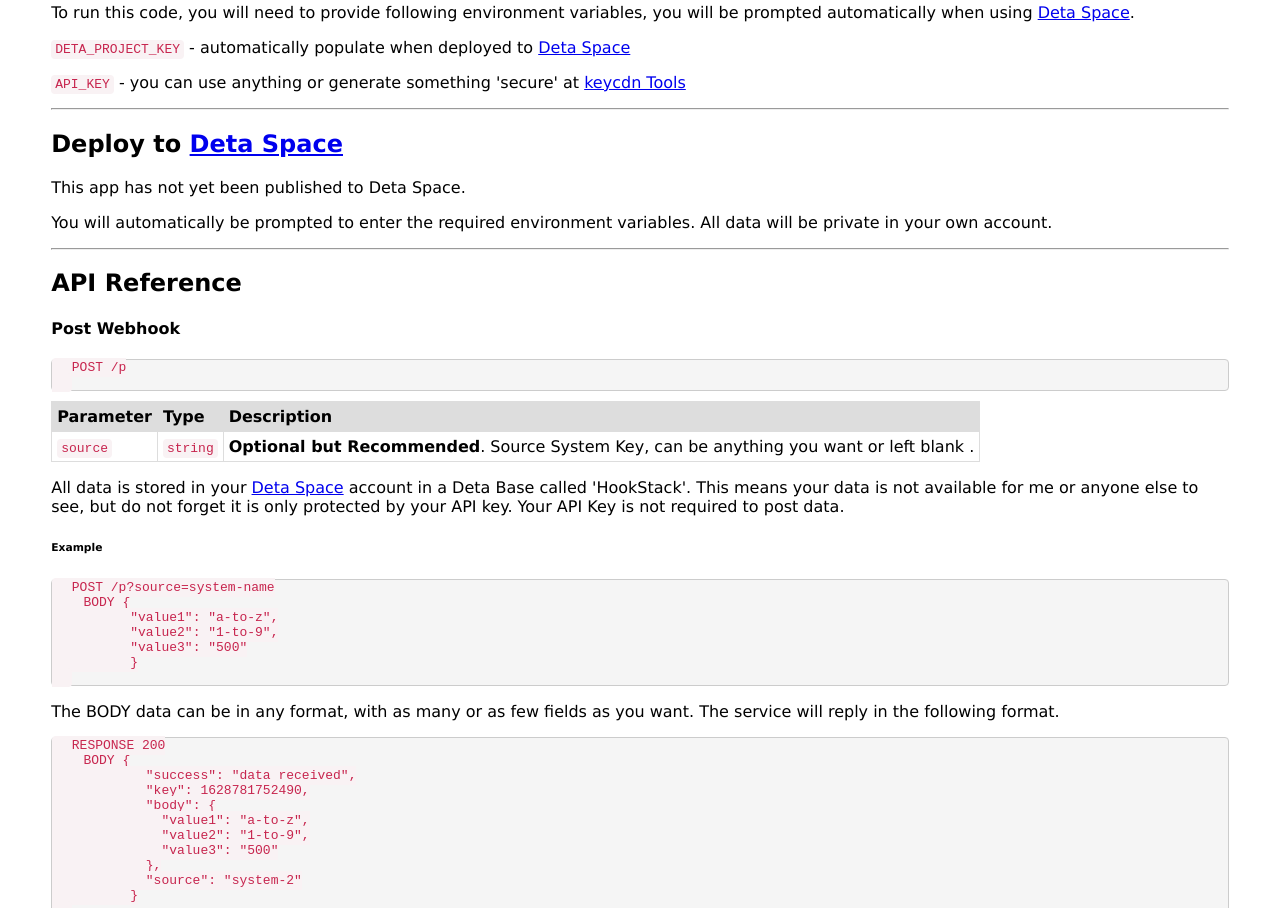
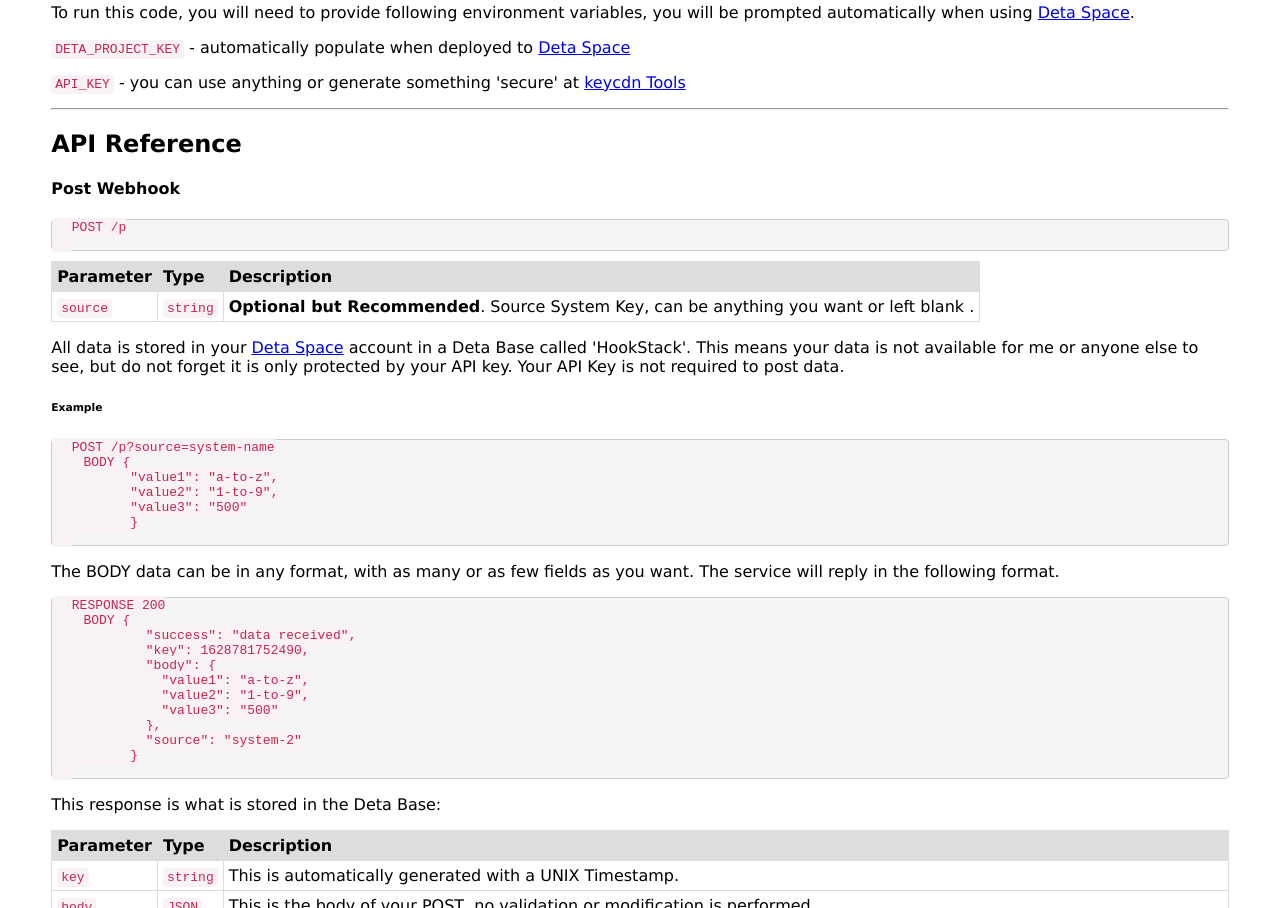
Before and after one commit to tomcollis/HookStack, a website: page frontend/index.html in a window 1280 px wide. Shown: the part 1600-2508 px from the top of the page. Drawn offline with Linux system fonts and the light colour scheme.

Commit message:
Remove refs to deploy with deta from inside app

```diff
--- a/frontend/index.html
+++ b/frontend/index.html
@@ -70,11 +70,6 @@
   <p>To run this code, you will need to provide following environment variables, you will be prompted automatically when using <a href="https://deta.space/">Deta Space</a>.</p>
   <p><code>DETA_PROJECT_KEY</code> - automatically populate when deployed to <a href="https://deta.space/">Deta Space</a></p>
   <p><code>API_KEY</code> - you can use anything or generate something &#39;secure&#39; at <a href="https://tools.keycdn.com/sha256-online-generator">keycdn Tools</a></p>
-  <hr>
-  <h2 id="deploy-to-deta-space-https-deta-space-">Deploy to <a href="https://deta.space/">Deta Space</a></h2>
-  <p>This app has not yet been published to Deta Space.</p>
-  <p>You will automatically be prompted to enter the required environment variables.
-  All data will be private in your own account.</p>
   <hr>
   <h2 id="api-reference">API Reference</h2>
   <h4 id="post-webhook">Post Webhook</h4>
```
